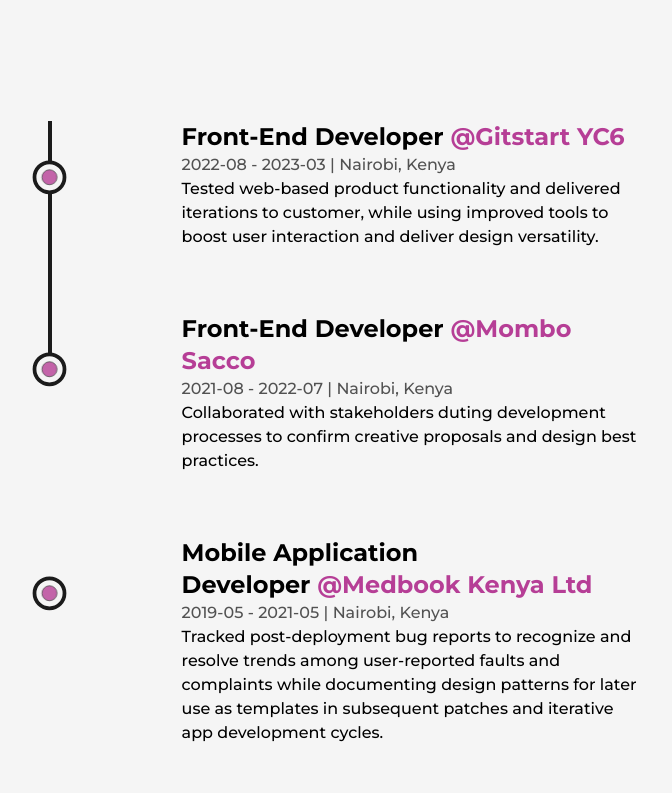
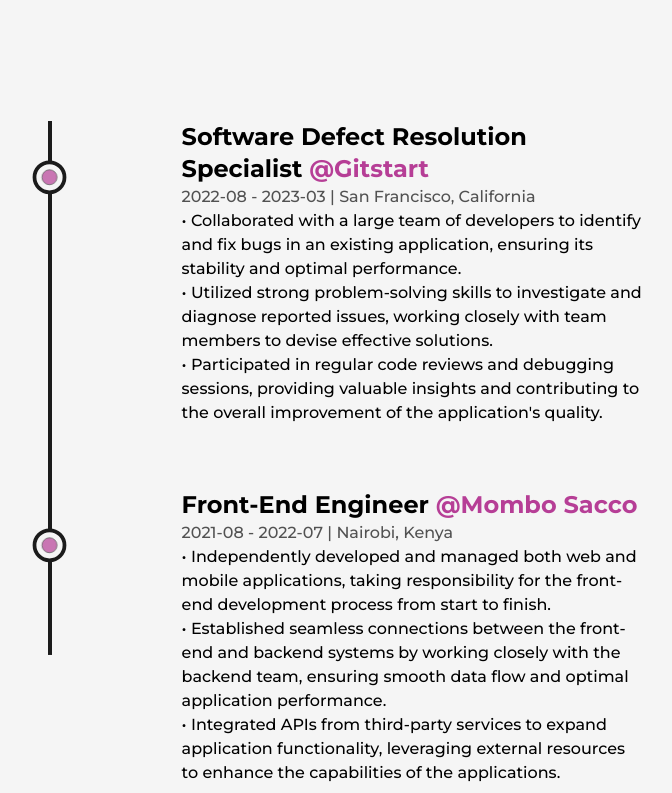
Before and after one commit to NickM101/portfolio, a Next.js app: page /about in a window 1280 px wide. Shown: the part 2487-3280 px from the top of the page, without its empty margins (244-916 px from the left). Built offline with nearby package versions, Linux system fonts and the light colour scheme.

Commit message:
done with work experience

```diff
--- a/src/components/Experience.js
+++ b/src/components/Experience.js
@@ -1,11 +1,13 @@
 import React, { useRef } from "react";
 import { useScroll, motion } from "framer-motion";
 import Lilcon from "./Lilcon";
+import { work_experience } from "@/constants/tech";
 
-const Details = ({ position, company, companyLink, time, address, work }) => {
+const Details = ({ item }) => {
   const ref = useRef(null);
   return (
     <li
+      key={item.id}
       ref={ref}
       className="my-8 first:mt-0 last:mb-0 w-[60%] mx-auto flex flex-col items-center justify-between"
     >
@@ -17,19 +19,25 @@
         transition={{ duration: 0.5, type: "spring" }}
       >
         <h3 className="capitalize font-bold text-2xl">
-          {position}&nbsp;
+          {item.position}&nbsp;
           <a
-            href={companyLink}
+            href={item.companyLink}
             target="_blank"
             className="text-primary capitalize"
           >
-            @{company}{" "}
+            @{item.company}{" "}
           </a>
         </h3>
         <span className="capitalize font-medium text-dark/75">
-          {time} | {address}
+          {item.time} | {item.address}
         </span>
-        <p className="font-medium w-full">{work}</p>
+        {/* <p className="font-medium w-full">{work}</p> */}
+        <ul>
+
+        {item.work.map((item, index) => (
+          <li key={index} className="font-medium w-full">• {item}</li>
+        ))}
+        </ul>
       </motion.div>
     </li>
   );
@@ -54,39 +62,13 @@
           className="absolute left-9 top-0 w-[4px] h-full bg-dark origin-top"
         />
         <ul className="w-full flex flex-col items-start justify-between ml-4">
-          <Details
-            position={"Front-End Developer"}
-            address={"Nairobi, Kenya"}
-            company={"Gitstart YC6"}
-            companyLink={""}
-            time={"2022-08 - 2023-03"}
-            work={
-              "Tested web-based product functionality and delivered iterations to customer, while using improved tools to boost user interaction and deliver design versatility."
-            }
-            key={"2022-08 - 2023-03"}
+          {work_experience.map((experience, index) => (
+            <Details
+            key={index}
+            item={experience}
           />
-          <Details
-            position={"Front-End Developer"}
-            address={"Nairobi, Kenya"}
-            company={"Mombo Sacco"}
-            companyLink={""}
-            time={"2021-08 - 2022-07"}
-            work={
-              "Collaborated with stakeholders duting development processes to confirm creative proposals and design best practices."
-            }
-            key={"2021-08 - 2022-07"}
-          />
-          <Details
-            position={"Mobile Application Developer"}
-            address={"Nairobi, Kenya"}
-            company={"Medbook Kenya ltd"}
-            companyLink={""}
-            time={"2019-05 - 2021-05"}
-            work={
-              "Tracked post-deployment bug reports to recognize and resolve trends among user-reported faults and complaints while documenting design patterns for later use as templates in subsequent patches and iterative app development cycles."
-            }
-            key={"2019-05 - 2021-05"}
-          />
+          ))}
+
         </ul>
       </div>
     </div>
--- a/src/constants/tech.js
+++ b/src/constants/tech.js
@@ -1,35 +1,88 @@
-
-import reactLogo from '../../public/images/react.png'
-import flutterLogo from "../../public/images/flutter.png"
-import firebaseLogo from "../../public/images/firebase.png"
-import gitLogo from "../../public/images/git.png"
-import cloudLogo from "../../public/images/google_cloud.png"
+import reactLogo from "../../public/images/react.png";
+import flutterLogo from "../../public/images/flutter.png";
+import firebaseLogo from "../../public/images/firebase.png";
+import gitLogo from "../../public/images/git.png";
+import cloudLogo from "../../public/images/google_cloud.png";
 
 export const tech = [
   {
-        "name": "ReactJS",
-        "image": reactLogo
+    name: "ReactJS",
+    image: reactLogo,
   },
 
   {
-        "name": "Flutter",
-        "image": flutterLogo
+    name: "Flutter",
+    image: flutterLogo,
   },
   {
-        "name": "React Native",
-        "image": reactLogo
+    name: "React Native",
+    image: reactLogo,
   },
   {
-        "name": "Firebase",
-        "image": firebaseLogo
+    name: "Firebase",
+    image: firebaseLogo,
   },
 
   {
-        "name": "Git",
-        "image": gitLogo
+    name: "Git",
+    image: gitLogo,
   },
   {
-        "name": "Google Cloud",
-        "image": cloudLogo
-    }
-]
+    name: "Google Cloud",
+    image: cloudLogo,
+  },
+];
+
+export const work_experience = [
+  {
+    id: "a0f6716f-5bb2-4749-9603-22e2fee64208",
+    position: "Software Defect Resolution Specialist",
+    address: "San Francisco, California",
+    company: "Gitstart",
+    companyLink: "https://gitstart.com/",
+    time: "2022-08 - 2023-03",
+    work: [
+      "Collaborated with a large team of developers to identify and fix bugs in an existing application, ensuring its stability and optimal performance.",
+      "Utilized strong problem-solving skills to investigate and diagnose reported issues, working closely with team members to devise effective solutions.",
+      "Participated in regular code reviews and debugging sessions, providing valuable insights and contributing to the overall improvement of the application's quality."
+    ],
+  },
+  {
+    id: "c76a1bad-9834-4cf4-b1b8-0edaf4ba0c40",
+    position: "Front-End Engineer",
+    address: "Nairobi, Kenya",
+    company: "Mombo Sacco",
+    companyLink: "https://mombo.co.ke/",
+    time: "2021-08 - 2022-07",
+    work: [
+        "Independently developed and managed both web and mobile applications, taking responsibility for the front-end development process from start to finish.",
+        "Established seamless connections between the front-end and backend systems by working closely with the backend team, ensuring smooth data flow and optimal application performance.",
+        "Integrated APIs from third-party services to expand application functionality, leveraging external resources to enhance the capabilities of the applications."
+    ],
+  },
+  {
+    id: "82359b50-8405-4640-8d42-3a8b3cd0a404",
+    position: "Mobile Application Developer",
+    address: "Nairobi, Kenya",
+    company: "Medbook Kenya Limited",
+    companyLink: "https://www.medbookafrica.com/",
+    time: "2019-05 - 2021-05",
+    work: [
+        "Developed and implemented visually appealing and user-friendly mobile applications for both iOS and Android platforms, leveraging strong design skills and technical expertise.",
+        "Collaborated closely with the marketing team to align app designs with the brand's visual identity and marketing strategies, ensuring consistent and engaging user experiences.",
+        "Worked in a cross-functional environment, collaborating with stakeholders and decision-makers to understand business goals and translate them into innovative mobile application solutions.",
+        "Played a key role in integrating mobile applications into the existing system infrastructure by collaborating with backend developers, system administrators, and other teams, ensuring seamless functionality and data flow."
+    ],
+  },
+];
+
+
+export const school_education = [{
+major: "",
+name: "",
+date: "",
+honor: "place",
+},
+{
+
+},];
```
Lines whose indentation alone changed are shown as unchanged.
